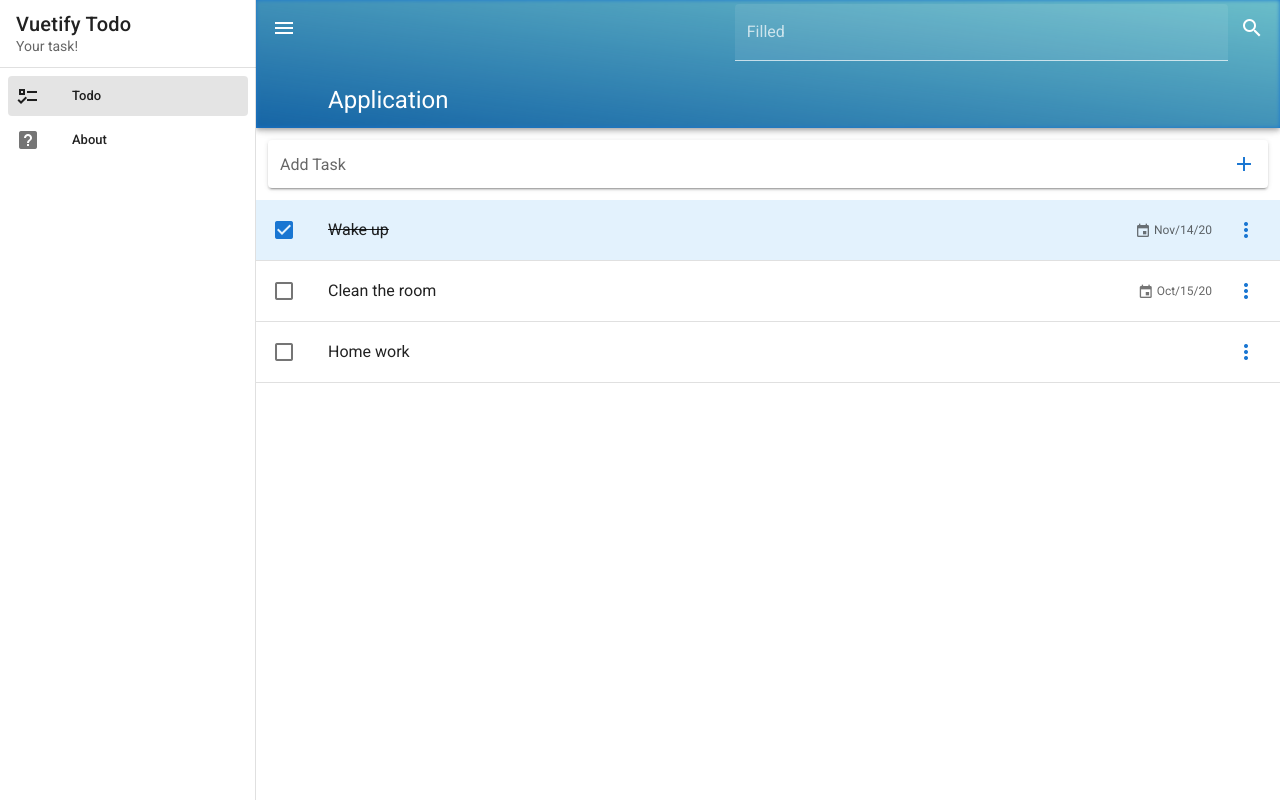
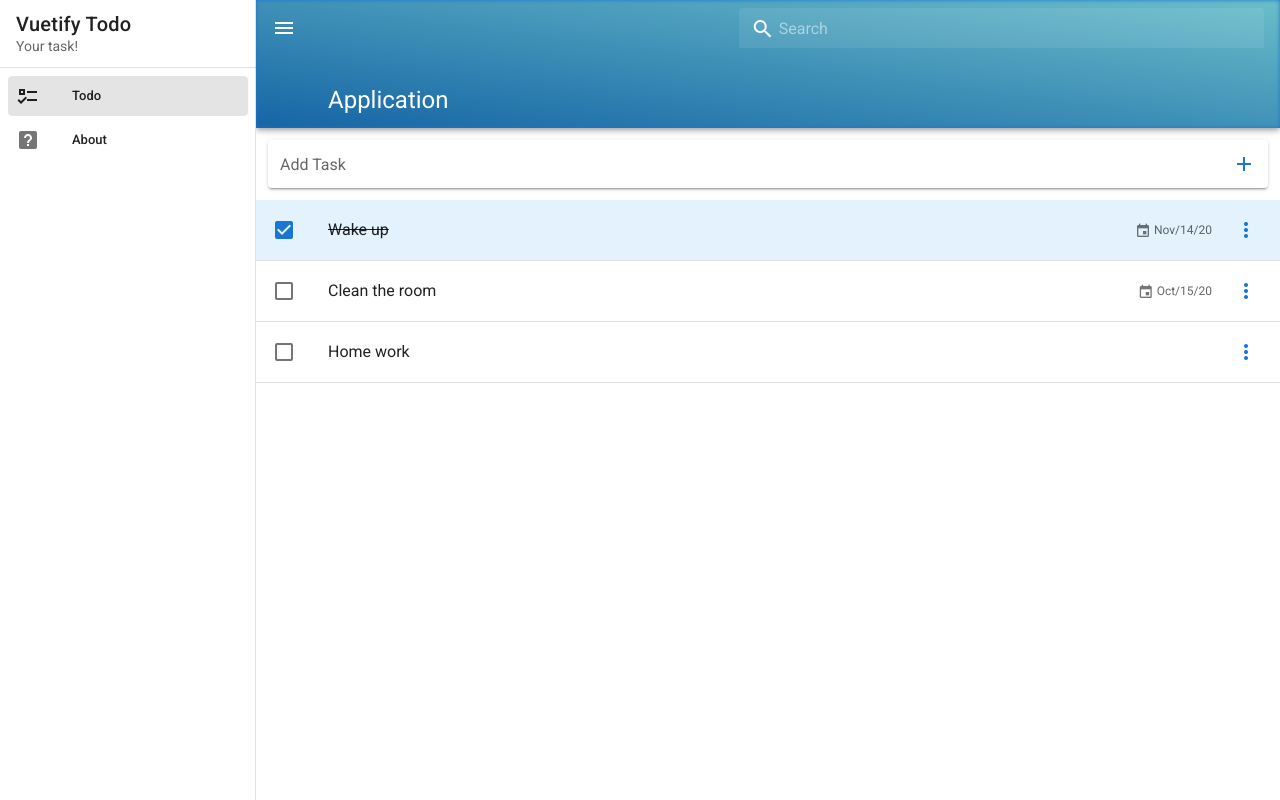
Before and after one commit to nord2sudjp/vuetify-todo, a Vue app: page / in a window 1280 px wide. Built offline with nearby package versions, Linux system fonts and the light colour scheme.

Commit message:
brushup design of search field

```diff
--- a/src/App.vue
+++ b/src/App.vue
@@ -44,9 +44,6 @@
 
             <v-spacer />
             <search />
-            <v-btn icon>
-                <v-icon>mdi-magnify</v-icon>
-            </v-btn>
         </v-app-bar>
 
         <v-main>
--- a/src/components/Tools/Search.vue
+++ b/src/components/Tools/Search.vue
@@ -1,9 +1,21 @@
 <template>
-    <v-text-field label="Filled" filled></v-text-field>
+    <v-text-field
+        class="expanding-search mt-1"
+        placeholder="Search"
+        filled
+        dense
+        clearble
+        prepend-inner-icon="mdi-magnify"
+    ></v-text-field>
 </template>
 
 <script>
 export default {};
 </script>
 
-<style></style>
+<style lang="sass">
+.expanding-search
+    .v-input__slot
+        &:before, &:after
+            border-color: transparent !important
+</style>
```
